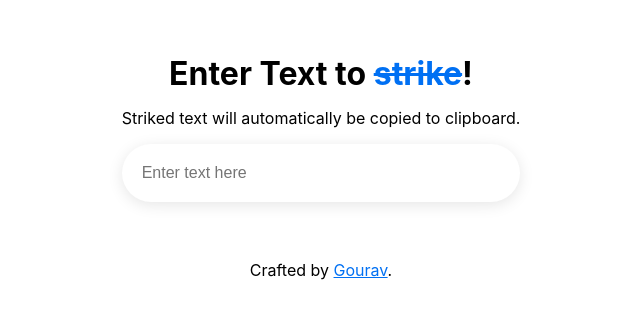
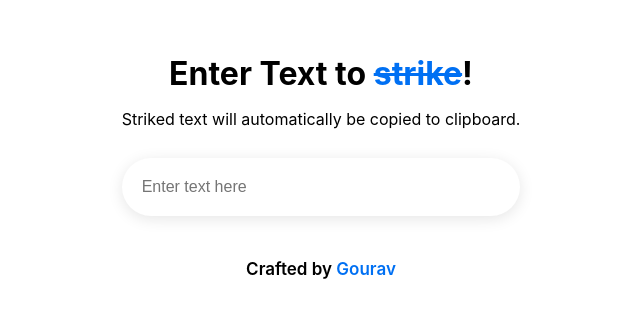
Before and after one commit to gouravkhunger/nextjs-strikeit, a Next.js app: page / in a window 1280 px wide. Shown: the part 224-542 px from the top of the page, without its empty margins (319-959 px from the left). Built offline with nearby package versions, Linux system fonts and the light colour scheme.

Commit message:
update styles

```diff
--- a/pages/index.js
+++ b/pages/index.js
@@ -30,11 +30,12 @@ export default function Home() {
     const value = previewRef.current.innerHTML;
     clearTimeout(timeout);
     timeout = setTimeout(function () {
-      if(value) navigator.clipboard.writeText(previewRef.current.innerHTML);
+      if (value) navigator.clipboard.writeText(previewRef.current.innerHTML);
     }, 1000);
     clearTimeout(cotime);
     cotime = setTimeout(function () {
-      if(value) descRef.current.innerHTML = `<span class=${styles.span}>Text Copied!</span>`;
+      if (value)
+        descRef.current.innerHTML = `<span class=${styles.span}>Text Copied!</span>`;
     }, 1000);
   }
 
@@ -71,7 +72,7 @@ export default function Home() {
             onKeyUp={copyText}
           />
           <p className={styles.preview} ref={previewRef}></p>
-          <p className={styles.desc}>
+          <p className={styles.footer}>
             Crafted by{" "}
             <a
               className={styles.span}
@@ -81,7 +82,6 @@ export default function Home() {
             >
               Gourav
             </a>
-            .
           </p>
         </div>
       </main>
--- a/styles/Home.module.css
+++ b/styles/Home.module.css
@@ -26,7 +26,7 @@
 }
 
 .desc a {
-  text-decoration: underline;
+  text-decoration: none;
 }
 
 .preview {
@@ -57,6 +57,7 @@
   font-size: 16px;
   border-radius: 32px;
   box-shadow: 0px 3px 15px rgba(0, 0, 0, 0.1);
+  margin-top: 13px;
 }
 
 .input:focus {
@@ -71,3 +72,9 @@
     max-width: 50vw !important;
   }
 }
+
+.footer {
+  font-size: 17px;
+  font-weight: 600;
+  margin-top: 1px;
+}
```
Also changed, not shown: 1 other file (tests, documents, lock files or other folders).
